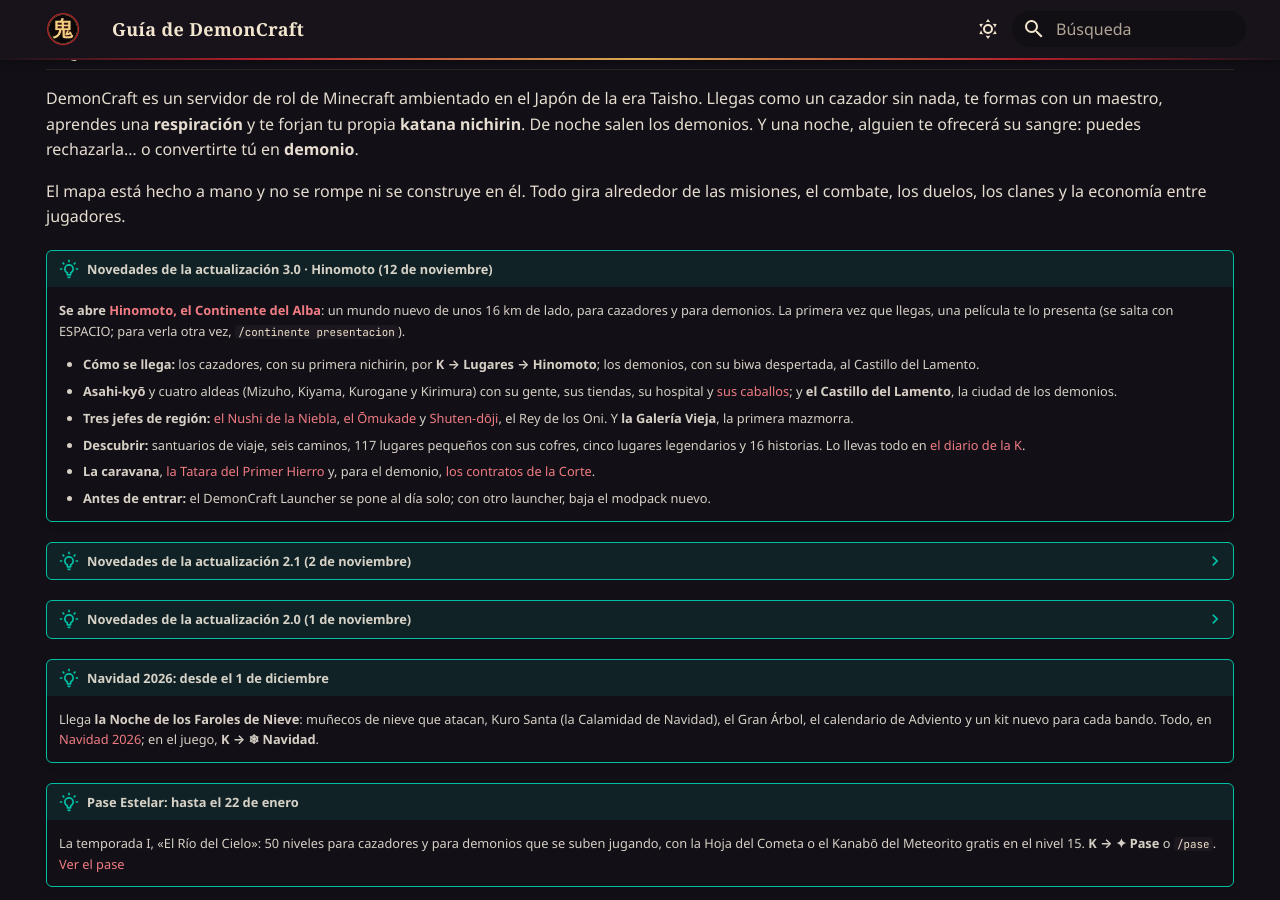
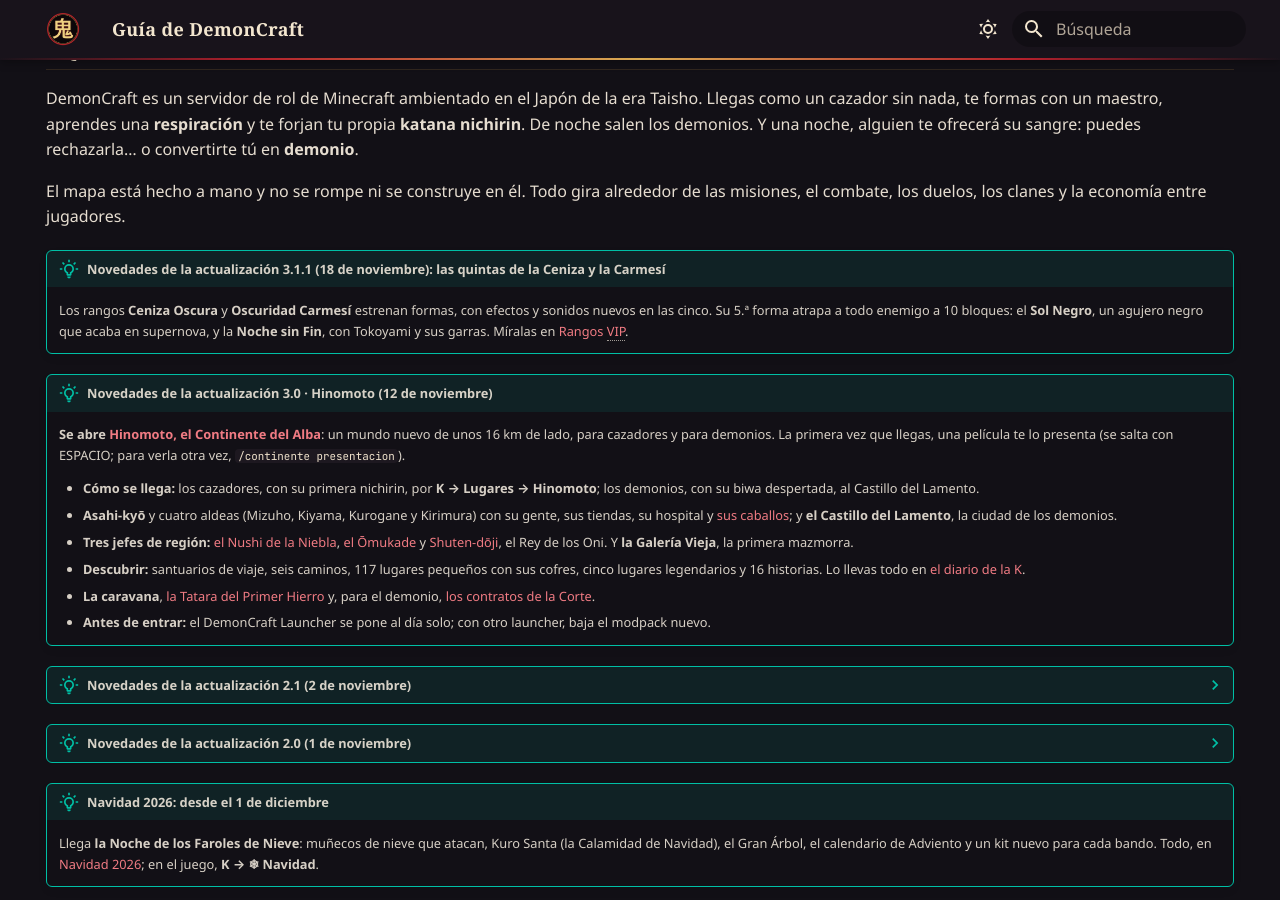
Before and after one commit to slava1222/demoncraft-guia, an MkDocs documentation site: the page built from docs/index.md, in a window 1280 px wide and 900 px high, scrolled down 797 px. Built offline with MkDocs 1.6.1 and Material for MkDocs 9.7.7, drawn with Linux system fonts in a browser that asks for light colours; some web fonts are replaced.

Commit message:
Actualizacion 3.1.1 PUBLICADA (18/11): las quintas de la Ceniza Oscura y la Oscuridad Carmesi (el Sol Negro y la Noche sin Fin: el texto de Rangos VIP, sus dos fotos y la novedad en la portada)
Co-Authored-By: Claude Opus 5.5 <noreply@anthropic.com>

```diff
--- a/docs/index.md
+++ b/docs/index.md
@@ -17,6 +17,11 @@ los demonios. Y una noche, alguien te ofrecerá su sangre: puedes rechazarla…
 
 El mapa está hecho a mano y no se rompe ni se construye en él. Todo gira alrededor de las misiones, el combate, los
 duelos, los clanes y la economía entre jugadores.
+
+!!! tip "Novedades de la actualización 3.1.1 (18 de noviembre): las quintas de la Ceniza y la Carmesí"
+    Los rangos **Ceniza Oscura** y **Oscuridad Carmesí** estrenan formas, con efectos y sonidos nuevos en las cinco. Su 5.ª forma
+    atrapa a todo enemigo a 10 bloques: el **Sol Negro**, un agujero negro que acaba en supernova, y la **Noche sin Fin**, con
+    Tokoyami y sus garras. Míralas en [Rangos VIP](vip.md).
 
 !!! tip "Novedades de la actualización 3.0 · Hinomoto (12 de noviembre)"
     **Se abre [Hinomoto, el Continente del Alba](hinomoto/index.md)**: un mundo nuevo de unos 16 km de lado, para cazadores y
```
Also changed, not shown: docs/vip.md (+12 -6 lines), docs/assets/img/vip/carmesi-forma.webp, docs/assets/img/vip/ceniza-forma.webp.
